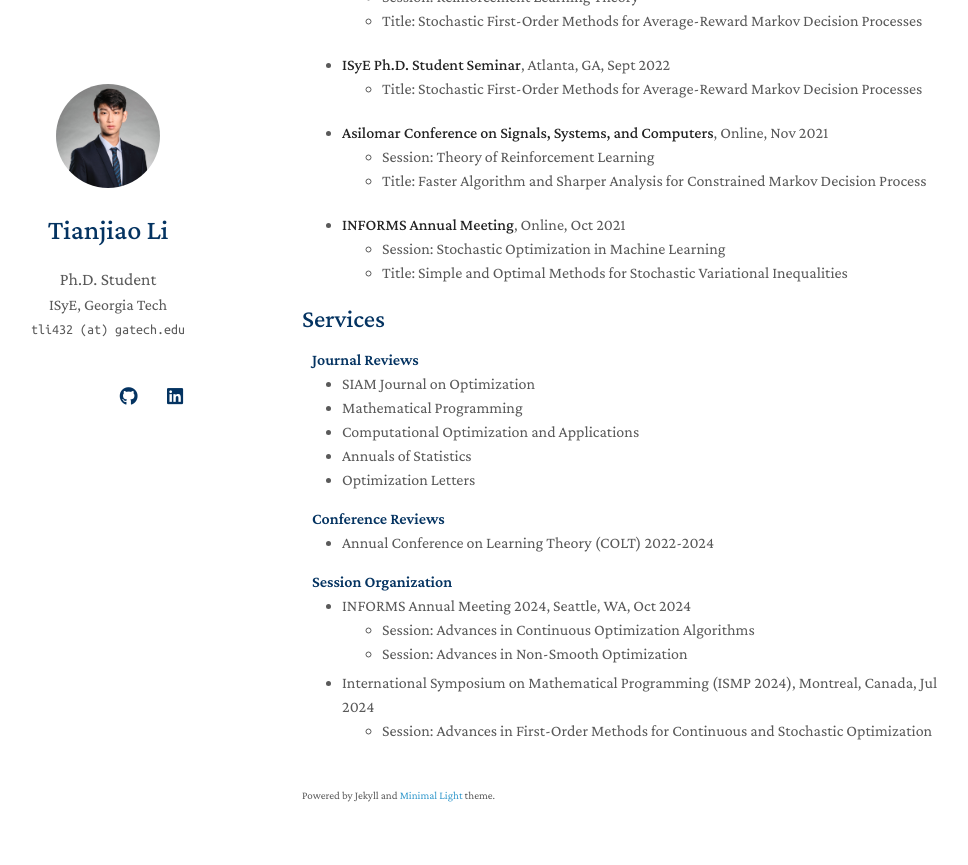
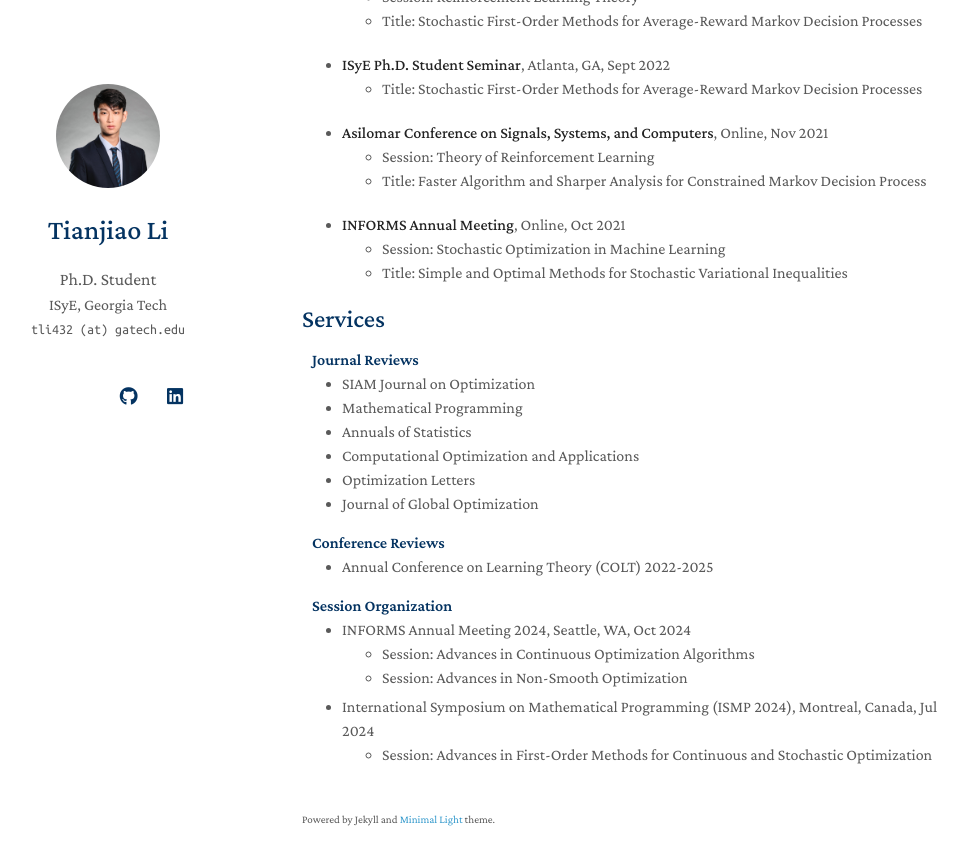
Before and after one commit to tli432/tli432.github.io, a Jekyll site: the page built from index.md, in a window 1280 px wide and 900 px high, scrolled down 3739 px. Shown: the top 865 px of the window, without its empty margins (168-1136 px from the left). Built offline with Jekyll 4.4.1, drawn with Linux system fonts in a browser that asks for light colours; nearby versions of some CDN libraries; a style sheet for code colours, icons or effects is not loaded; our own code applies the rules of GitHub Pages for plain Markdown files.

Commit message:
Updated services

```diff
--- a/_includes/services.md
+++ b/_includes/services.md
@@ -5,16 +5,17 @@
 <ul style="margin:0 0 15px;">
   <li><a href="https://www.siam.org/publications/journals/siam-journal-on-optimization-siopt"><autocolor>SIAM Journal on Optimization</autocolor></a></li>
   <li><a href="https://link.springer.com/journal/10107"><autocolor>Mathematical Programming</autocolor></a></li>
+  <li><a href="https://imstat.org/journals-and-publications/annals-of-statistics"><autocolor>Annuals of Statistics</autocolor></a></li>
   <li><a href="https://link.springer.com/journal/10589"><autocolor>Computational Optimization and Applications</autocolor></a></li>
-  <li><a href="https://imstat.org/journals-and-publications/annals-of-statistics"><autocolor>Annuals of Statistics</autocolor></a></li>
   <li><a href="https://link.springer.com/journal/11590"><autocolor>Optimization Letters</autocolor></a></li>
+  <li><a href="https://link.springer.com/journal/10898"><autocolor>Journal of Global Optimization</autocolor></a></li>
 </ul>
 
 
 <h4 style="margin:0 10px 0;">Conference Reviews</h4>
 
 <ul style="margin:0 0 15px;">
-  <li><autocolor>Annual Conference on Learning Theory (COLT) 2022-2024</autocolor></li>
+  <li><autocolor>Annual Conference on Learning Theory (COLT) 2022-2025</autocolor></li>
 </ul>
 
 
```
Also changed, not shown: 1 other file.
